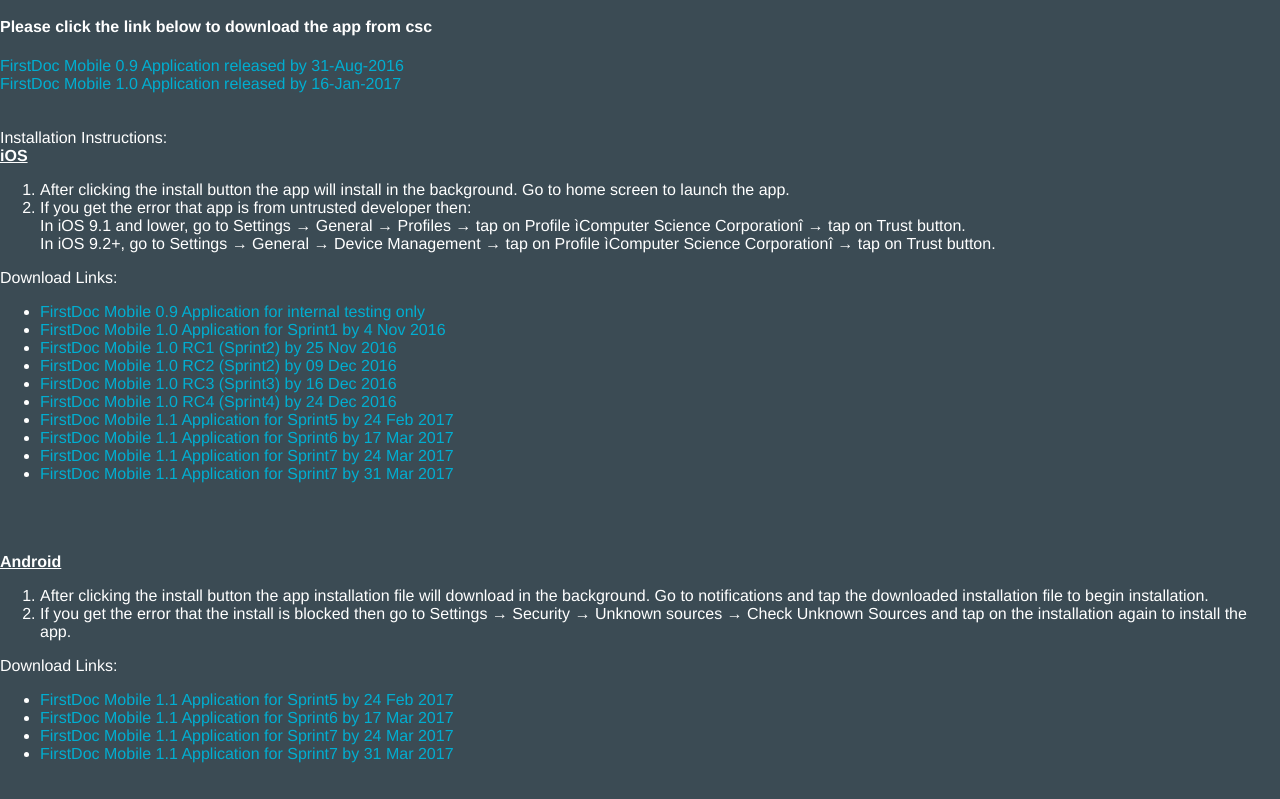
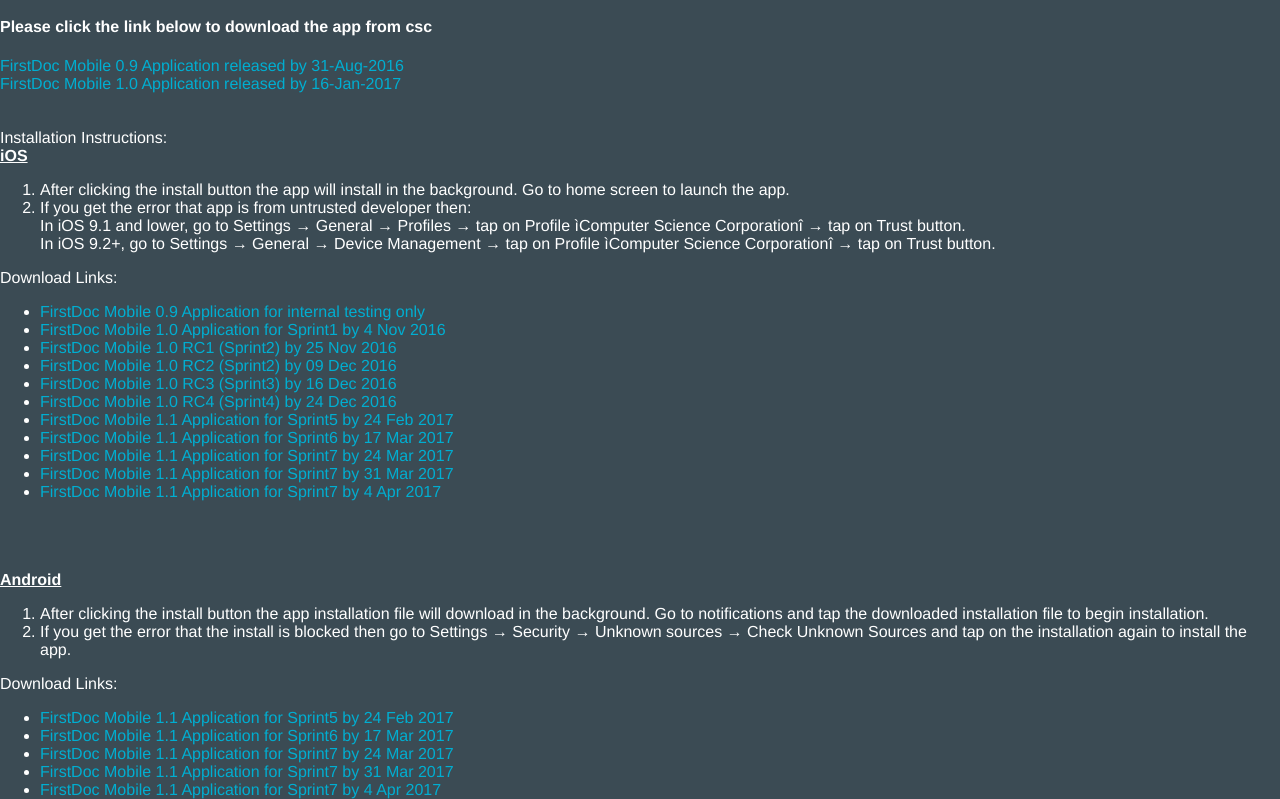
Before and after one commit to snguyen39/cscfirstdoc-1480572980155, a website: page views/index.html in a window 1280 px wide. Shown: the part 220-1019 px from the top of the page. Before the commit the page ends 983 px from the top, so only its background shows below. Drawn offline with Linux system fonts and the light colour scheme.

Commit message:
Update index.html

```diff
--- a/views/index.html
+++ b/views/index.html
@@ -44,6 +44,7 @@
 	<li><a href="itms-services://?action=download-manifest&url=https://cscfirstdoc.mybluemix.net/build/FirstDocMobileSprint6RC2.plist">FirstDoc Mobile 1.1 Application for Sprint6 by 17 Mar 2017</a></li>
 	<li><a href="itms-services://?action=download-manifest&url=https://cscfirstdoc.mybluemix.net/build/FirstDocMobileSprint7RC1.plist">FirstDoc Mobile 1.1 Application for Sprint7 by 24 Mar 2017</a></li>
 	<li><a href="itms-services://?action=download-manifest&url=https://cscfirstdoc.mybluemix.net/build/FirstDocMobileSprint7RC2.plist">FirstDoc Mobile 1.1 Application for Sprint7 by 31 Mar 2017</a></li>
+	<li><a href="itms-services://?action=download-manifest&url=https://cscfirstdoc.mybluemix.net/build/FirstDocMobileSprint7RC3.plist">FirstDoc Mobile 1.1 Application for Sprint7 by 4 Apr 2017</a></li>
 	</ul>
 
 	<br>
@@ -64,6 +65,7 @@
 	<li><a href="https://cscfirstdoc.mybluemix.net/build/FirstDocMobileSprint6RC2.apk">FirstDoc Mobile 1.1 Application for Sprint6 by 17 Mar 2017</a></li>
 	<li><a href="https://cscfirstdoc.mybluemix.net/build/FirstDocMobileSprint7RC1.apk">FirstDoc Mobile 1.1 Application for Sprint7 by 24 Mar 2017</a></li>
 	<li><a href="https://cscfirstdoc.mybluemix.net/build/FirstDocMobileSprint7RC2.apk">FirstDoc Mobile 1.1 Application for Sprint7 by 31 Mar 2017</a></li>
+	<li><a href="https://cscfirstdoc.mybluemix.net/build/FirstDocMobileSprint7RC3.apk">FirstDoc Mobile 1.1 Application for Sprint7 by 4 Apr 2017</a></li>
 	</ul>
     </div>
     <script type="text/javascript" src="scripts/detect.js"></script>
```
